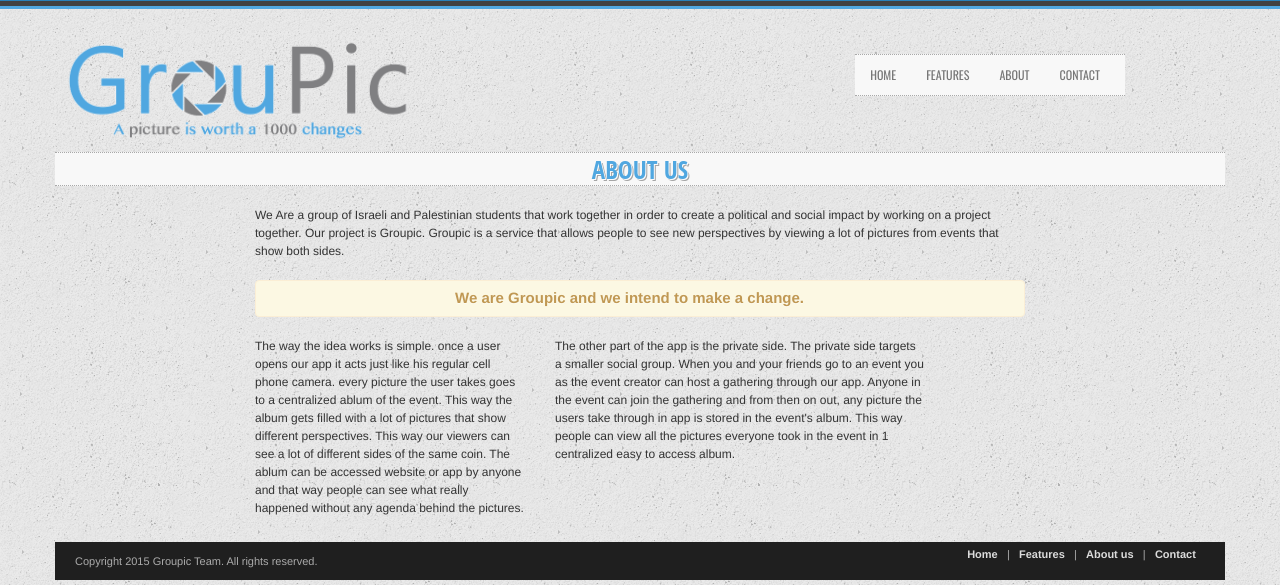
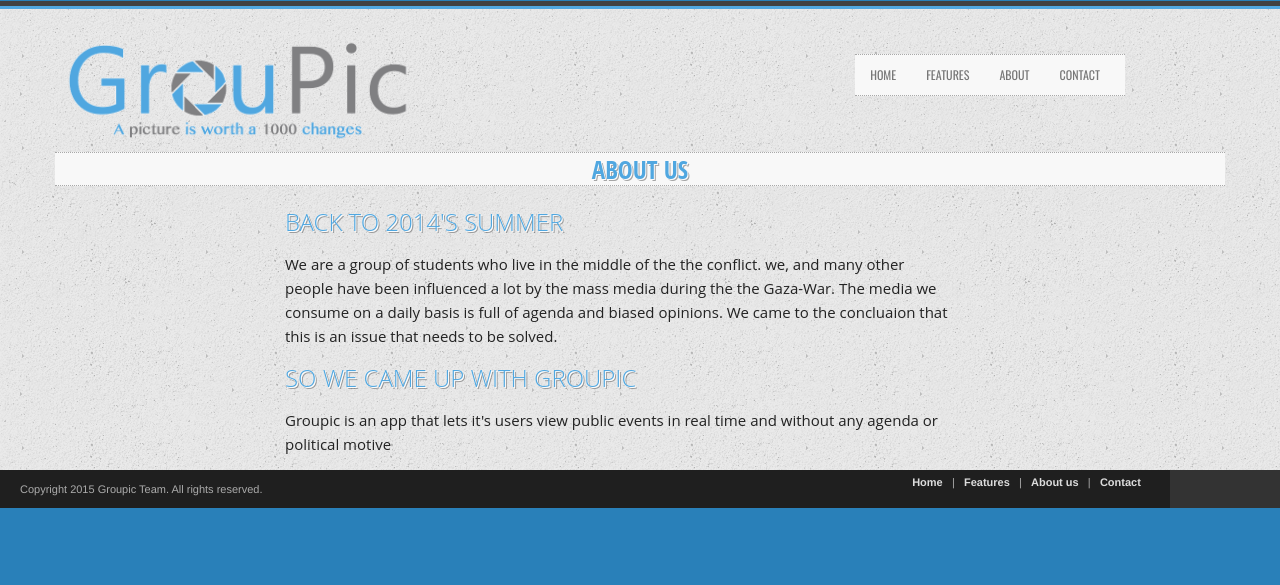
Before and after one commit to moshekan/groupic, a Django app: template groupic/events/templates/about_us.html in a window 1280 px wide. Shown: the part 799-1384 px from the top of the page. After the commit the page ends 1307 px from the top, so only its background shows below. Run offline with Django 3.2, Linux system fonts and the light colour scheme; the template is opened without the code that fills it: most values are stand-ins (such as "Sample title", 1, 10 or a date in 2020); some libraries are stand-ins or nearby versions.

Commit message:
about mid

```diff
--- a/groupic/events/static/events/css/custom-styles.css
+++ b/groupic/events/static/events/css/custom-styles.css
@@ -4,6 +4,47 @@ html, body {
 	height: 100%;
  }
 body {background: #f9f9f9 url(../images/bg.png);}
+
+
+.about h1{
+	color: #50a7e0;
+	font-family: 'Open Sans', sans-serif;
+	font-size: 34px;
+	font-weight: 300;
+	line-height: 40px;
+	margin: 0 0 16px;
+}
+
+
+.about h2 {
+	color: #50a7e0;
+	font-family: 'Open Sans', sans-serif;
+	font-size: 24px;
+	font-weight: 300;
+	line-height: 32px;
+	margin: 0 0 14px;
+	}
+
+.about p {
+	color: #222;
+	font-family: 'Open Sans', sans-serif;
+	font-size: 15px;
+	font-weight: 400;
+	line-height: 24px;
+	margin: 0 0 14px;
+	}
+
+.about a {
+	background: #fff;
+	color: #222;
+	text-decoration: none;
+	}
+
+.about a:hover {
+	background: #F90B6D;
+	color: #eee;
+	text-decoration: none;
+	}
 
 .main-container {
 	height:auto;
--- a/groupic/events/templates/about_us.html
+++ b/groupic/events/templates/about_us.html
@@ -5,46 +5,22 @@
 {% block content %}
     <!-- Page Content
     ================================================== -->
-    <div class="row"><!--Container row-->
+    <div class="about"><!--Container row-->
 
-        <div class="span8 offset2 contact"><!--Begin page content column-->
+        <div class="offset2 span7"><!--Begin page content column-->
+            <h2>Back to 2014's Summer</h2>
+            <p>
+                We are a group of students who live in the middle of the the conflict. we, and many other people have been influenced a lot by the mass media during the the Gaza-War. The media we consume on a daily basis is full of agenda and biased opinions. We came to the concluaion that this is an issue that needs to be solved.
+
+            </p>
+
+                       <h2>So We Came Up With Groupic</h2>
+            <p>
+                Groupic is an app that lets it's users view public events in real time and without any agenda or political motive
+            </p>
 
 
-            <p>We Are a group of Israeli and Palestinian students that work together in order to create
-		a political and social impact by working on a project together. Our project is Groupic. Groupic is a service that allows people to see new perspectives by viewing a lot of pictures from events that show both sides.</p>
 
-            <div class="alert alert-alert" style="text-align: center;"><strong style="font-size: 15px;">
-                We are Groupic and we intend to make a change.
-            </strong></div>
-		<div class="span3" style="margin-left:0">
-			<p>The way the idea works is simple. once a user opens our app it acts just like his regular cell phone camera.
-every picture the user takes goes to a centralized ablum of the event. This way the album gets filled with a lot of pictures that show different perspectives. This way our viewers can see a lot of different sides of the same coin. The ablum can be accessed website or app by anyone and that way people can see what really happened without any agenda behind the pictures.</p>
-		</div>
-		<div class="span4">
-			<p>The other part of the app is the private side. The private side targets a smaller social group. When you and your friends go to an event you as the event creator can host a gathering through our app. Anyone in the event can join the gathering and from then on out, any picture the users take through in app is stored in the event's album. This way people can view all the pictures everyone took in the event in 1 centralized easy to access album.</p>
-		</div>
-
-  <!--End page content column-->
-
-        <!-- Sidebar
-        ================================================== -->
-        <div class="span4 sidebar page-sidebar"><!-- Begin sidebar column -->
-            <!--<h5 class="title-bg">Our Location</h5>
-            <address>
-            <strong>Piccolo</strong><br>
-            123 Main St, Suite 600<br>
-            Jerusalem, Israel 94107
-            </address>
-             <h5 class="title-bg">Contact Us</h5>
-            <address>
-            <h5>Customer Service</h5>
-            <a href="mailto:#">Customer_Service@groupic.com</a><br>
-            <abbr title="Phone">P:</abbr> +972-54-5983-445
-            </address>
-
-            <h5 class="title-bg">Map Us</h5>
-            <img src="{% static "events/images/location-map.jpg" %}" alt="map">
-	-->
         </div><!-- End sidebar column -->
 
     </div><!-- End container row -->
```
